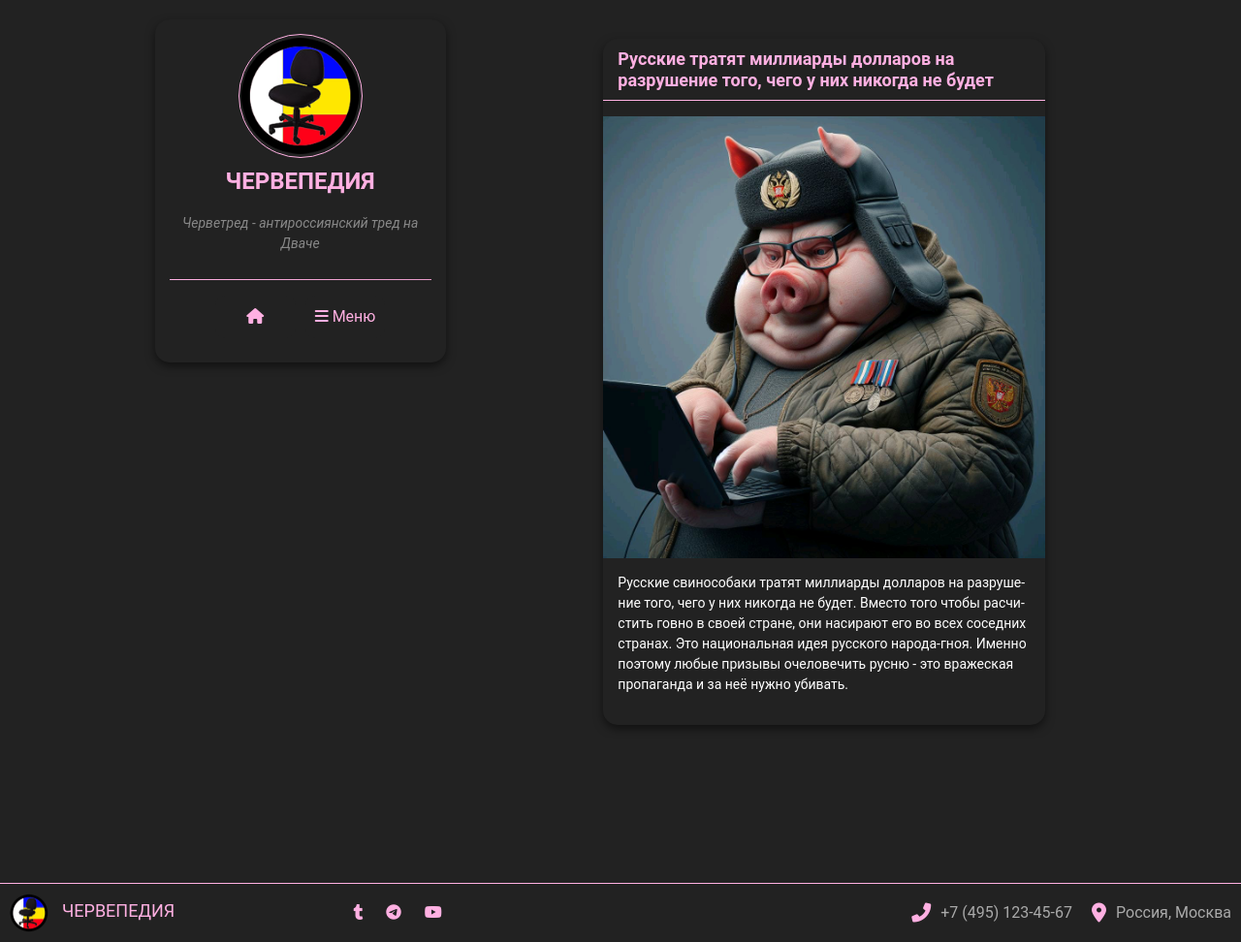
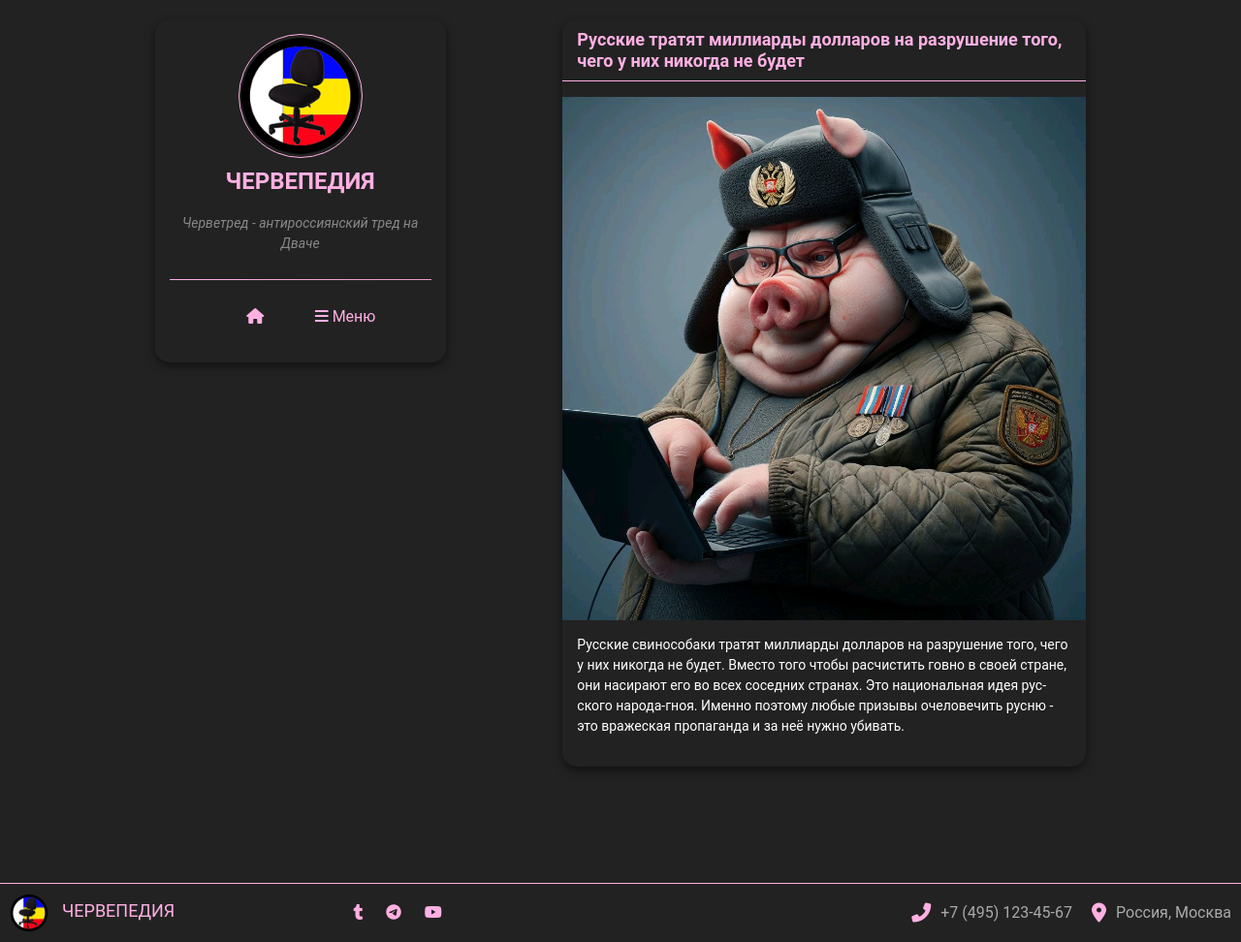
Before and after one commit to chervepedia/chervepedia.github.io, a Jekyll site: the page built from _posts/2023-10-10-черветред-против-россии-14.md, in a window 1280 px wide and 972 px high. Shown: the whole window at 97% size. Built offline with Jekyll 4.4.1, drawn with Linux system fonts in a browser that asks for light colours; a script that is not in the unit is left out; comment, search, counter and statistics services are not loaded.

Commit message:
Update post.html

```diff
--- a/_layouts/post.html
+++ b/_layouts/post.html
@@ -2,8 +2,6 @@
 layout: default
 ---
 
-<div class="container">
-    <div class="content">
 <div class="post">
     <div class="post-header">
         <h1 class="post-title">{{ page.title }}</h1>
@@ -33,6 +31,5 @@ layout: default
         {{ content }}
     </div>
     {% endunless %}
+    {% include comments.html %}
     </div>
-    </div>
-</div>
```
Lines whose indentation alone changed are shown as unchanged.
